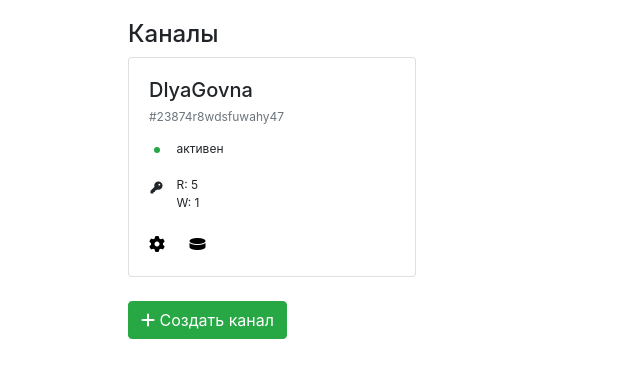
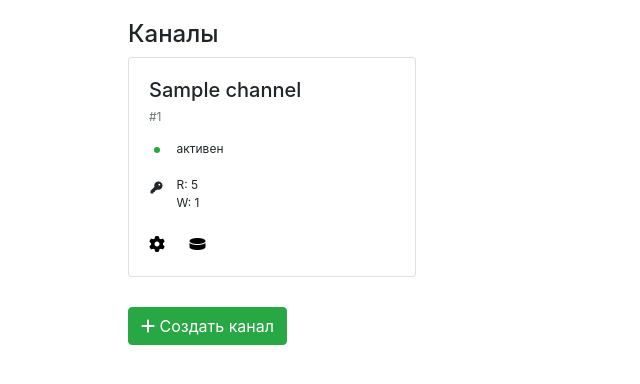
Before and after one commit to gaskeo/limq-panel, a Flask app: page / in a window 1280 px wide. Shown: the part 53-437 px from the top of the page, without its empty margins (0-640 px from the left). Run offline with Flask 2, Linux system fonts and the light colour scheme; a user stored in the database is signed in; tables that the repository leaves empty hold one stand-in row (values such as "Sample post"); some libraries are stand-ins or nearby versions.

Commit message:
mysql bindings

```diff
--- a/core.py
+++ b/core.py
@@ -13,7 +13,7 @@ from wtforms import StringField, PasswordField, BooleanField, SubmitField
 from wtforms.validators import DataRequired
 
 from storage.users import User
-
+from storage.channels import Channel
 from storage.db_session import base_init
 
 app = Flask(__name__)
@@ -50,10 +50,14 @@ def load_user(user_id):
 
 @app.route("/")
 def index():
-    param = dict()
-    param["title"] = "LithiumMQ"
-    param["name_site"] = "Lithium MQ"
-    param["current_user"] = current_user
+    param = {"title": "LithiumMQ", "name_site": "Lithium MQ", "current_user": current_user}
+
+    if current_user.is_authenticated:
+        sess = SessObject()
+        channels = sess.query(Channel).filter(Channel.owner_id == current_user.id).all()
+        if channels:
+            param["user_channels"] = channels
+
     return render_template("base.html", **param)
 
 
@@ -115,4 +119,4 @@ def logout():
 
 
 if __name__ == "__main__":
-    app.run(port=8080, host="127.0.0.1")
+    app.run(port=8080, host="0.0.0.0")
--- a/static/css/style.css
+++ b/static/css/style.css
@@ -97,3 +97,7 @@ span.card-val {
 .plan {
     margin-top: 20px;
 }
+
+.mb30 {
+    margin-bottom: 30px;
+}
--- a/templates/base.html
+++ b/templates/base.html
@@ -7,6 +7,7 @@
           integrity="sha384-Vkoo8x4CGsO3+Hhxv8T/Q5PaXtkKtu6ug5TOeNV6gBiFeWPGFN9MuhOf23Q9Ifjh"
           crossorigin="anonymous">
     <script src="https://kit.fontawesome.com/e71433d341.js" crossorigin="anonymous"></script>
+    <meta name="viewport" content="width=device-width, initial-scale=1.0">
     <link href="https://fonts.googleapis.com/css2?family=Open+Sans:wght@300;400&display=swap"
           rel="stylesheet">
     <link rel="stylesheet" href="/static/css/style.css">
@@ -47,14 +48,17 @@
 <div class="data_container">
     {% if current_user.is_authenticated %}
     <h4>Каналы</h4>
+
+    {% if user_channels is not defined %}
+        <h6>Вы еще не создали ни одного канала. Попробуйте!</h6>
+    {% else %}
+        <div class="row">
+        {% for chan in user_channels %}
+            <div class="col-md-4 mb30">
                 <div class="card" style="width: 18rem;">
                     <div class="card-body">
-            <h5 class="card-title">DlyaGovna</h5>
-            <p class="channel-id card-subtitle mb-2 text-muted">#23874r8wdsfuwahy47</p>
-
-
-<!--            хуйговноимуровей-->
-
+                        <h5 class="card-title">{{ chan.name }}</h5>
+                        <p class="channel-id card-subtitle mb-2 text-muted">#{{ chan.public_id }}</p>
                         <div class="d-flex card-usage-block">
                             <span class="card-ic">
                                 <svg class="bi bi-dot text-success" width="32" height="32" viewBox="0 0 16 16" fill="currentColor" xmlns="http://www.w3.org/2000/svg">
@@ -77,8 +81,6 @@
                             </span>
                         </div>
 
-            <!-- <p class="card-text plan">Бесплатный тариф</p>-->
-
                         <div class="plan">
                             <a href="#" class="card-link">
                                 <i class="fas fa-cog"></i>
@@ -89,7 +91,12 @@
                         </div>
                     </div>
                 </div>
-    <br><a href="/add_token">
+            </div>
+            <br>
+        {% endfor %}
+        </div>
+    {% endif %}
+    <a href="/add_token">
     <button type="submit" class="btn btn-success"><i class="fas fa-plus"></i> Создать канал</button>
     </a>
     {% else %}
```
Also changed, not shown: storage/channels.py (added), storage/db_session.py, storage/users.py. Lines whose indentation alone changed are shown as unchanged.
